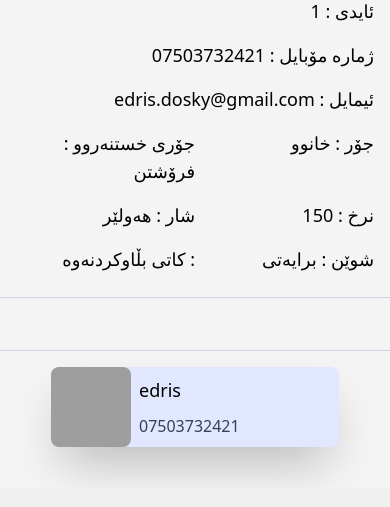
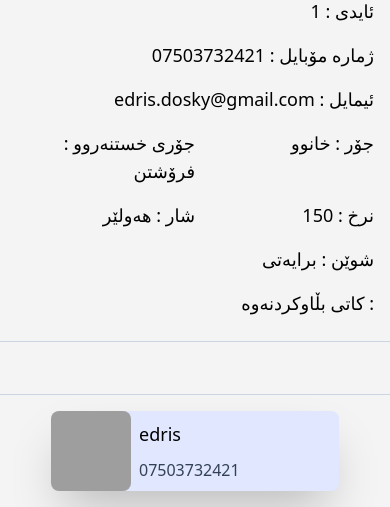
Before and after one commit to Edris-dosky/Web-Home, a PHP site: page /post.php?post_id=1 in a window 390 px wide. Shown: the part 356-863 px from the top of the page. Before the commit the page ends 832 px from the top, so only its background shows below. Run offline with PHP 8.4, Linux system fonts and the light colour scheme; data comes from the database, SQL or seed files in the repository; style sheets or scripts are compiled from the project's sources; grey boxes are pictures that could not be loaded.

Commit message:
improve design

```diff
--- a/post.php
+++ b/post.php
@@ -98,7 +98,7 @@ $key_prop = array_keys($prop);
                 <div class="w-1/2  text-lg gap-2 my-2  "><span> ژووری دانیشتن : </span><span><?php echo $PostData->recaptionroom ; ?></span></div>
                 <div class="w-1/2  text-lg gap-2 my-2  "><span> توالێت : </span><span><?php echo $PostData->bathroom ; ?></span></div>
                 <?php }?>
-                <div class="w-1/2  text-lg gap-2 my-2  "><span> کاتی بڵاوکردنەوە : </span><span><?php echo $PostData->date ; ?></span></div>
+                <div class="lg:w-1/2 w-full  text-lg gap-2 my-2  "><span> کاتی بڵاوکردنەوە : </span><span><?php echo $PostData->date ; ?></span></div>
             </div>
         </div>
 
```
